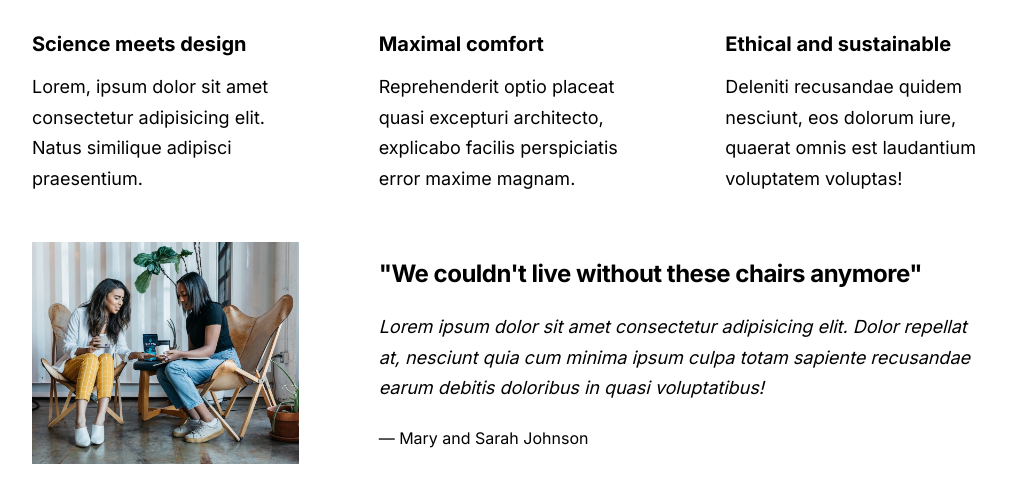
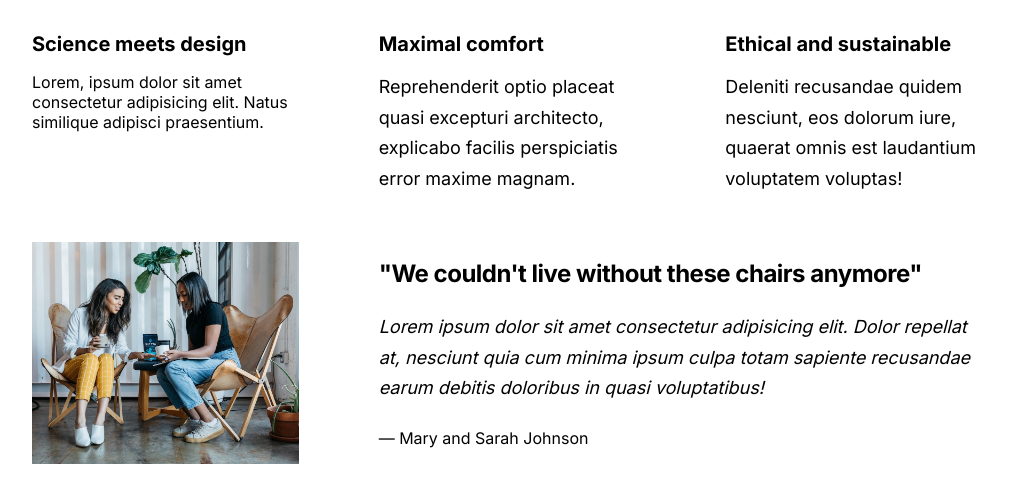
Before and after one commit to alvi91/html-css, a plain HTML site: page design/05-Design/index.html in a window 1280 px wide. Shown: the part 596-1100 px from the top of the page, without its empty margins (128-1151 px from the left). Drawn offline with Linux system fonts and the light colour scheme.

Commit message:
T changed

```diff
--- a/design/05-Design/index.html
+++ b/design/05-Design/index.html
@@ -34,7 +34,7 @@
         <div class="grid-3-cols">
           <div>
             <p class="features-title"><strong>Science meets design</strong></p>
-            <p class="features-text">
+            <p class="features-Text">
               Lorem, ipsum dolor sit amet consectetur adipisicing elit. Natus
               similique adipisci praesentium.
             </p>
```
